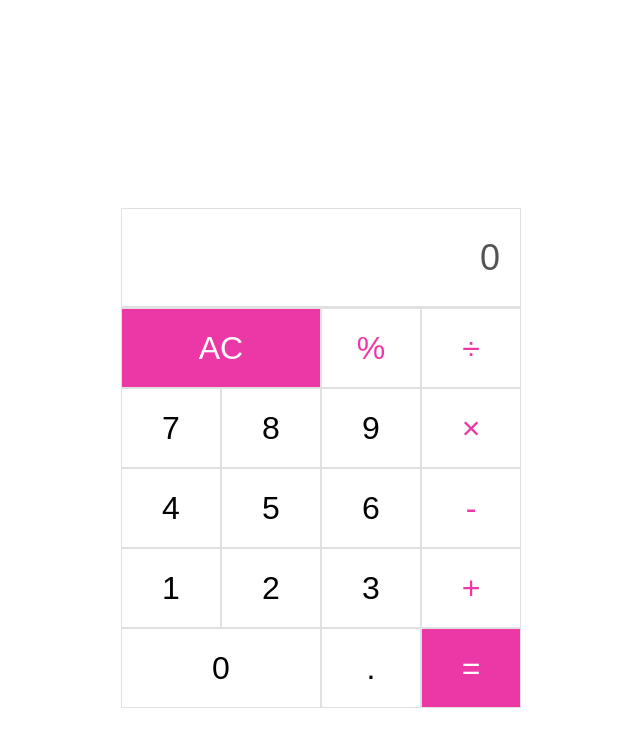
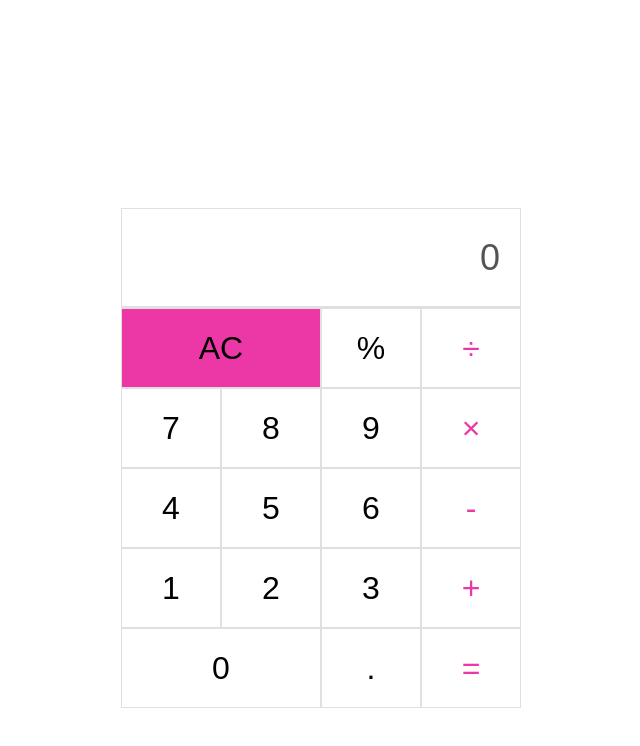
Before and after one commit to radia22/Calculator, a plain HTML site: page index.html in a window 1280 px wide. In both pictures the pointer is over the button "AC". Shown: the whole page, without its empty margins (319-959 px from the left). Drawn offline with Linux system fonts and the light colour scheme.

Commit message:
Update stylesheet.css

```diff
--- a/stylesheet.css
+++ b/stylesheet.css
@@ -1,14 +1,13 @@
 .calculator {
   text-align: center;
   margin: 0 auto;
-  padding-top: 200px;
+  padding: 200px;
   width: 400px;
 }
 
 .calculator-screen {
   width: 100%;
   height: 100px;
-  /* background-color: #252525; */
   background-color: white;
   /* color: #fff; */
   text-align: right;
@@ -29,7 +28,6 @@
 
 button {
   height: 80px;
-  /* backgrournd-color: gray; */
   background-color: white;
   border: 1px solid rgb(224, 224, 224);
   font-size: 32px;
@@ -38,36 +36,23 @@ button {
   outline: none;
 }
 
-button:hover {
-  background-color: whitesmoke;
-  cursor: pointer;
-}
-
 .all-clear,
 .zero-btn {
   width: 50%;
 }
 
 .operator,
-.all-clear,
-.percentage {
+.equal-sign {
   background-color: white;
   color: rgb(236, 55, 167);
 }
 
-.operator:hover,
-.all-clear:hover,
-.percentage:hover {
+button:hover {
   background-color: rgb(236, 55, 167);
-  color: white;
-  cursor: pointer;
 }
 
-.equal-sign {
+.operator:hover,
+.equal-sign:hover {
   background-color: rgb(236, 55, 167);
   color: white;
 }
-
-.equal-sign:hover {
-  background-color: rgb(236, 55, 167);
-}
```
